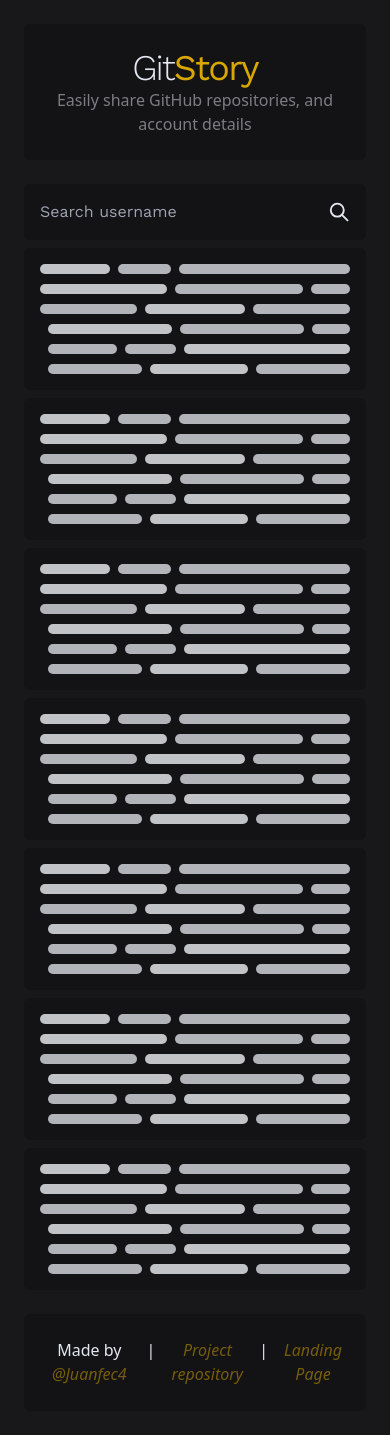
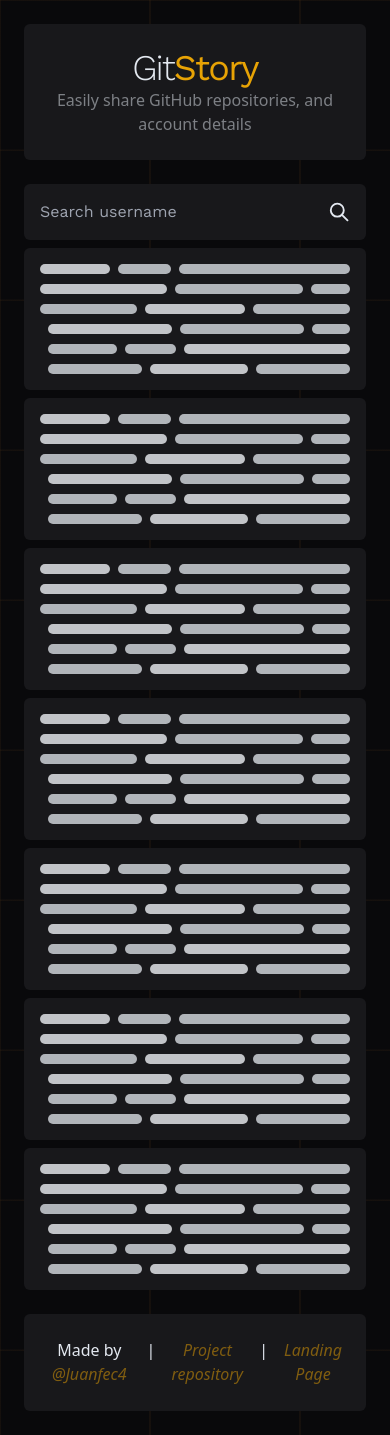
Before and after one commit to Juanfec4/git-story, a React (Vite) app: page /details in a window 390 px wide. Built offline with nearby package versions, Linux system fonts and the light colour scheme.

Commit message:
Updated styling.

```diff
--- a/src/components/LanguageList.tsx
+++ b/src/components/LanguageList.tsx
@@ -49,7 +49,7 @@
   }, [repos]); // Include repos in the dependency array
 
   return (
-    <div className="font-work-sans text-sm bg-zinc-950/30 p-6 rounded-md">
+    <div className="font-work-sans text-sm bg-zinc-900 p-6 rounded-md">
       <div className="flex flex-wrap gap-6 justify-center">
         <h3 className="w-full text-center text-slate-200 text-lg font-light">
           Top Languages
--- a/src/components/ProfileCard.tsx
+++ b/src/components/ProfileCard.tsx
@@ -7,7 +7,7 @@
 }
 const ProfileCard: FC<ProfileCardProps> = ({ data }) => {
   return (
-    <div className="flex flex-col items-start gap-1 p-4 bg-zinc-950/30 rounded-md text-slate-200 font-work-sans">
+    <div className="flex flex-col items-start gap-1 p-4 bg-zinc-900 rounded-md text-slate-200 font-work-sans">
       <img
         src={data.avatar_url}
         className=" rounded-full h-20 w-20 self-center"
--- a/src/components/SearchBox.tsx
+++ b/src/components/SearchBox.tsx
@@ -10,7 +10,7 @@
 
   useEnter(() => submitFn(param));
   return (
-    <div className="bg-zinc-950/30 rounded-md text-slate-200 font-work-sans flex p-4 focus-within:ring-1 ring-amber-500/30 justify-between">
+    <div className="bg-zinc-900 rounded-md text-slate-200 font-work-sans flex p-4 focus-within:ring-1 ring-amber-500/30 justify-between">
       <input
         className="bg-transparent outline-none ring-0 w-full"
         value={param}
--- a/src/components/Timeline.tsx
+++ b/src/components/Timeline.tsx
@@ -41,7 +41,7 @@
       <div className=" text-slate-200 font-work-sans flex flex-col gap-2">
         {repos.map((repo: Repo) => {
           return (
-            <div key={repo.node_id} className=" bg-zinc-950/30 p-4 rounded-md">
+            <div key={repo.node_id} className=" bg-zinc-900 p-4 rounded-md">
               <div className="flex  justify-between items-center">
                 <h3 className=" text-lg sm:text-xl md:text-2xl font-light max-w-64 truncate">
                   <span className="pr-1 text-amber-500/20">/</span>
--- a/src/index.css
+++ b/src/index.css
@@ -10,5 +10,22 @@
 
 html {
   @apply scroll-smooth;
-  filter: hue-rotate(10deg);
+  filter: hue-rotate(5deg);
 }
+
+.background-grid {
+  background-image: linear-gradient(
+      rgba(251, 146, 60, 0.05) 1px,
+      transparent 1px,
+      transparent calc(100% - 1px),
+      rgba(251, 146, 60, 0.05)
+    ),
+    linear-gradient(
+      90deg,
+      rgba(251, 146, 60, 0.05) 1px,
+      transparent 1px,
+      transparent calc(100% - 1px),
+      rgba(251, 146, 60, 0.05) calc(100% - 1px)
+    );
+  background-size: 150px 150px;
+}
--- a/src/main.tsx
+++ b/src/main.tsx
@@ -14,10 +14,10 @@
   {
     path: "/",
     element: (
-      <>
+      <div>
         <ScrollToTop />
         <Outlet />
-      </>
+      </div>
     ),
     children: [
       { path: "/", element: <LandingPage /> },
--- a/src/pages/DetailsPage.tsx
+++ b/src/pages/DetailsPage.tsx
@@ -57,9 +57,9 @@
   let repos = reposQuery.data;
 
   return (
-    <div className="w-screen min-h-screen h-full bg-zinc-900">
+    <div className="w-screen min-h-screen h-full bg-zinc-950 background-grid">
       <header className="grid px-6 pt-6 grid-cols-8 h-full max-w-screen-lg mx-auto gap-2">
-        <div className="bg-zinc-950/30 col-start-1 col-end-9 sm:col-start-2 sm:col-end-8  md:col-start-1 md:col-end-9 rounded-md p-6">
+        <div className="bg-zinc-900 col-start-1 col-end-9 sm:col-start-2 sm:col-end-8  md:col-start-1 md:col-end-9 rounded-md p-6">
           <h1 className=" font-work-sans text-center text-slate-200 font-light text-4xl tracking-tighter">
             Git<span className="text-amber-500 font-normal">Story</span>
           </h1>
@@ -91,10 +91,10 @@
             {userQuery.isError && <ErrorMessage error={userQuery.error} />}
             {!userQuery.isSuccess && (
               <>
-                <div className="p-4 bg-zinc-950/30 rounded-md text-slate-200">
+                <div className="p-4 bg-zinc-900 rounded-md text-slate-200">
                   <TextPlaceholder />
                 </div>
-                <div className="p-4 bg-zinc-950/30 rounded-md text-slate-200">
+                <div className="p-4 bg-zinc-900 rounded-md text-slate-200">
                   <TextPlaceholder />
                 </div>
               </>
@@ -105,19 +105,19 @@
           {userQuery.isSuccess && <Timeline repos={repos} />}
           {!userQuery.isSuccess && (
             <div className="flex flex-col gap-2">
-              <div className="p-4 bg-zinc-950/30 rounded-md text-slate-200">
+              <div className="p-4 bg-zinc-900 rounded-md text-slate-200">
                 <TextPlaceholder />
               </div>
-              <div className="p-4 bg-zinc-950/30 rounded-md text-slate-200">
+              <div className="p-4 bg-zinc-900  rounded-md text-slate-200">
                 <TextPlaceholder />
               </div>
-              <div className="p-4 bg-zinc-950/30 rounded-md text-slate-200">
+              <div className="p-4 bg-zinc-900  rounded-md text-slate-200">
                 <TextPlaceholder />
               </div>
-              <div className="p-4 bg-zinc-950/30 rounded-md text-slate-200">
+              <div className="p-4 bg-zinc-900  rounded-md text-slate-200">
                 <TextPlaceholder />
               </div>
-              <div className="p-4 bg-zinc-950/30 rounded-md text-slate-200">
+              <div className="p-4 bg-zinc-900  rounded-md text-slate-200">
                 <TextPlaceholder />
               </div>
             </div>
@@ -125,7 +125,7 @@
         </div>
       </main>
       <footer className="grid px-6 pb-6 grid-cols-8 h-full max-w-screen-lg mx-auto gap-2">
-        <div className="bg-zinc-950/30 col-start-1 col-end-9 sm:col-start-2 sm:col-end-8  md:col-start-1 md:col-end-9 rounded-md p-6 text-slate-200 font-sm text-center flex justify-start gap-4">
+        <div className="bg-zinc-900 col-start-1 col-end-9 sm:col-start-2 sm:col-end-8  md:col-start-1 md:col-end-9 rounded-md p-6 text-slate-200 font-sm text-center flex justify-start gap-4">
           <p>
             Made by{" "}
             <a
--- a/src/pages/LandingPage.tsx
+++ b/src/pages/LandingPage.tsx
@@ -6,10 +6,10 @@
 const LandingPage: FC = () => {
   const navigator = useNavigate();
   return (
-    <div className="w-screen min-h-screen h-full bg-zinc-900 font-work-sans text-slate-200 overflow-x-hidden">
+    <div className="w-screen min-h-screen h-full bg-zinc-950 font-work-sans text-slate-200 overflow-x-hidden background-grid">
       <div className="max-w-screen-lg mx-auto">
         <header className="p-6 flex flex-col gap-6">
-          <div className="flex w-full bg-zinc-800/30 items-center justify-between p-6">
+          <div className="flex w-full bg-zinc-900 items-center justify-between p-6 rounded-md">
             <h1 className="font-work-sans text-center text-slate-200 font-light text-4xl tracking-tighter rounded-md">
               Git<span className="text-amber-500 font-normal">Story</span>
             </h1>
@@ -71,7 +71,7 @@
           </section>
         </main>
         <footer className="grid px-6 pb-6 grid-cols-8 h-full max-w-screen-lg mx-auto gap-2">
-          <div className="bg-zinc-950/30 col-start-1 col-end-9 sm:col-start-2 sm:col-end-8  md:col-start-1 md:col-end-9 rounded-md p-6 text-slate-200 font-sm text-center flex justify-start gap-4">
+          <div className="bg-zinc-900 col-start-1 col-end-9 sm:col-start-2 sm:col-end-8  md:col-start-1 md:col-end-9 rounded-md p-6 text-slate-200 font-sm text-center flex justify-start gap-4">
             <p>
               Made by{" "}
               <a
```
